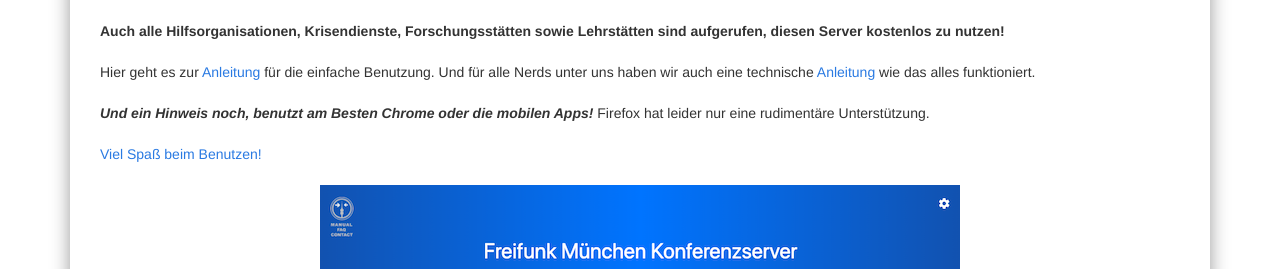
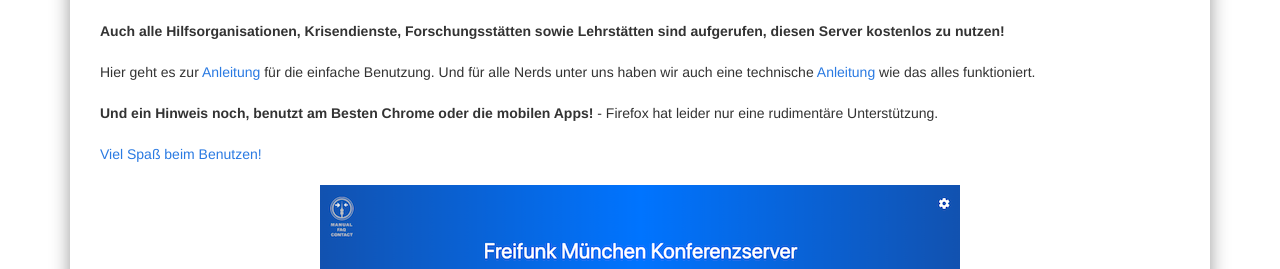
Before and after one commit to freifunkMUC/freifunkmuc.github.io, a Jekyll site: the page built from _posts/2020-03-21-meet.markdown, in a window 1280 px wide and 900 px high. Shown: the part 272-541 px from the top of the window. Built offline with Jekyll 4.4.1, drawn with Linux system fonts in a browser that asks for light colours.

```diff
--- a/_posts/2020-03-21-meet.markdown
+++ b/_posts/2020-03-21-meet.markdown
@@ -13,7 +13,7 @@ Damit ihr trotzdem mit euren Freunden, Verwandten, Kollegen und Bekannten in Kon
 
 Hier geht es zur [Anleitung](https://ffmuc.net/wiki/doku.php?id=knb:meet) für die einfache Benutzung. Und für alle Nerds unter uns haben wir auch eine technische [Anleitung](https://ffmuc.net/wiki/doku.php?id=knb:meet-server) wie das alles funktioniert.
 
-***Und ein Hinweis noch, benutzt am Besten Chrome oder die mobilen Apps!*** Firefox hat leider nur eine rudimentäre Unterstützung.
+**Und ein Hinweis noch, benutzt am Besten Chrome oder die mobilen Apps!** - Firefox hat leider nur eine rudimentäre Unterstützung.
 
 [Viel Spaß beim Benutzen!](https://meet.ffmuc.net)
 
```
